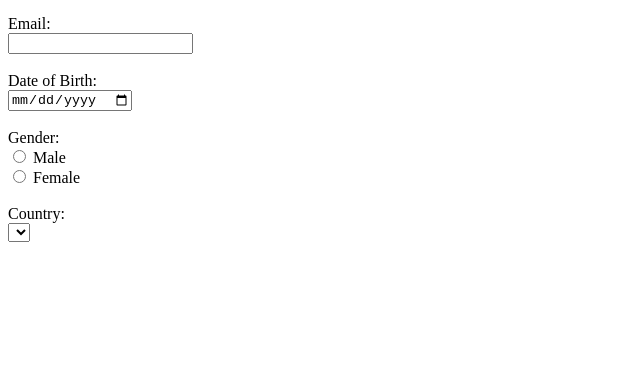
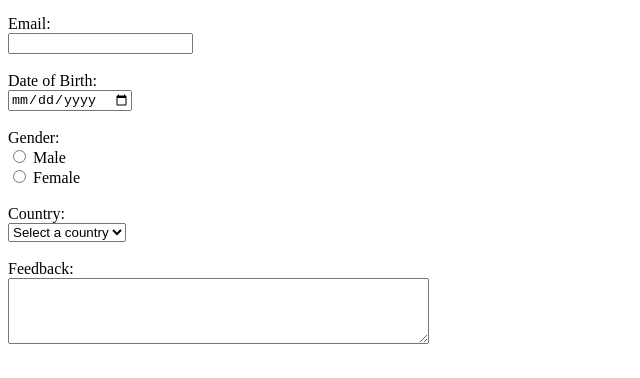
Before and after one commit to kaniadhea/170_ExeDua.github.io, a plain HTML site: page survey.html in a window 1280 px wide. Shown: the part 122-500 px from the top of the page, without its empty margins (0-640 px from the left). Drawn offline with Linux system fonts and the light colour scheme.

Commit message:
untuk membuat dropdown menu.

```diff
--- a/survey.html
+++ b/survey.html
@@ -26,6 +26,15 @@
 
         <label for="country">Country:</label><br>
         <select id="country" name="country" required>
+            <option value="">Select a country</option>
+            <option value="Indonesia">Indonesia</option>
+            <option value="Malaysia">Malaysia</option>
+            <option value="Singapore">Singapore</option>
+            <option value="Thailand">Thailand</option>
+        </select><br><br>
+
+        <label for="feedback">Feedback:</label><br>
+        <textarea id="feedback" name="feedback" rows="4" cols="50" required></textarea><br><br>
 
 
     </form>
```
